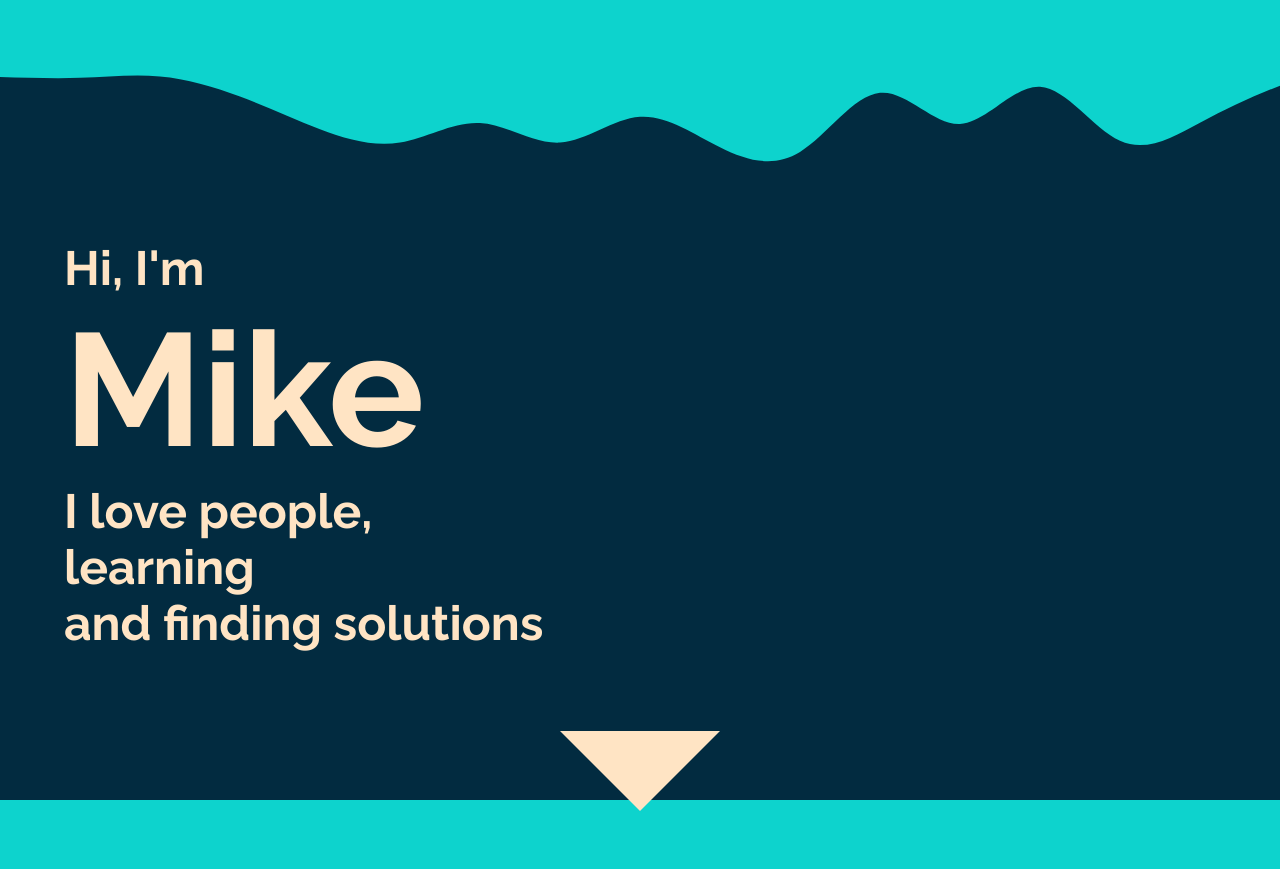
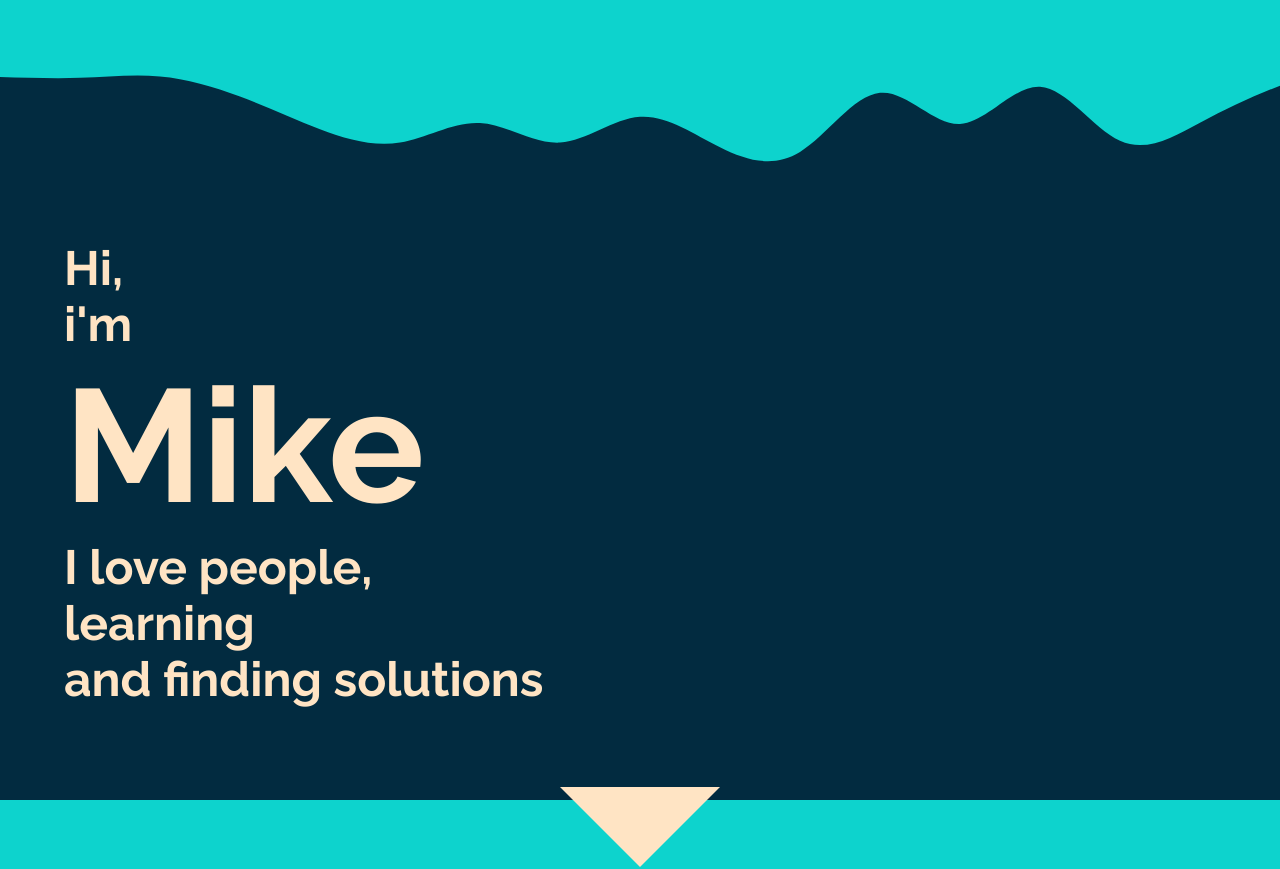
Before and after one commit to michaelrushton-dev/my-website, a React (Create React App) app in the folder my-app/: page / in a window 1280 px wide. Shown: the top 869 px of the page. Built offline with nearby package versions, Linux system fonts and the light colour scheme.

Commit message:
got text moving with scroll position in intro

```diff
--- a/my-app/src/components/Intro/Intro.js
+++ b/my-app/src/components/Intro/Intro.js
@@ -4,14 +4,16 @@ import "../../App.css";
 
 function Intro({ scrollPosition }) {
     let opacityScroll;
-    //NEED TO FIX THIS SO THE ARROW OPACITY INCREASES WHEN SCROLL POSITION IS ABOVE 300
-    if (scrollPosition) {
-        opacityScroll = 1 - scrollPosition / 150;
-    }
+
+    opacityScroll = 1 - scrollPosition / 300;
+
     return (
         <div className="intro">
             <header>
-                <h2>Hi, I'm</h2>
+                <h2 className="hi" style={{ marginLeft: `${scrollPosition}%` }}>
+                    Hi,
+                </h2>
+                <h2>i'm</h2>
                 <h1>Mike</h1>
                 <h2 className="tagline">
                     I love people, <br />
--- a/my-app/src/components/Intro/intro.css
+++ b/my-app/src/components/Intro/intro.css
@@ -14,7 +14,7 @@
 header {
     max-height: 100%;
     display: flex;
-    flex-wrap: wrap;
+    /* flex-wrap: wrap; */
     padding-left: 5%;
     padding-top: 15rem;
     color: var(--font-color);
@@ -43,10 +43,10 @@ header {
         transform: translateY(0);
     }
     40% {
-        transform: translateY(-30px);
+        transform: translateY(-50px);
     }
     70% {
-        transform: translateY(-15px);
+        transform: translateY(-30px);
     }
     90% {
         transform: translateY(-4px);
```
